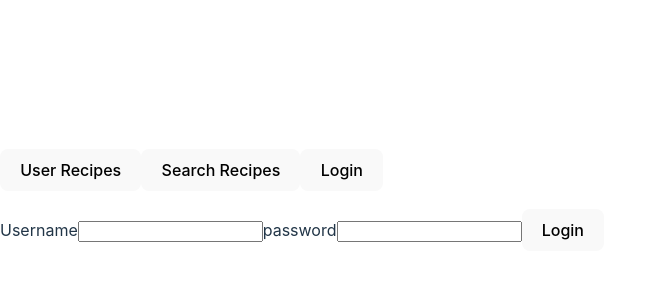
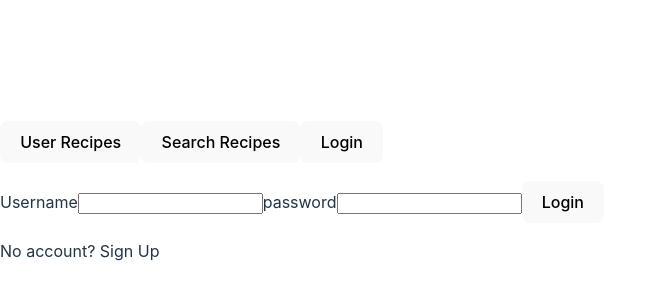
Before and after one commit to Linda-Njau/cookout_client_v2, a React (Vite) app: page /Login in a window 1280 px wide. Shown: the part 200-500 px from the top of the page, without its empty margins (0-645 px from the left). Built offline with nearby package versions, Linux system fonts and the light colour scheme.

Commit message:
Added link to sign up page from login page

```diff
--- a/src/Login.jsx
+++ b/src/Login.jsx
@@ -1,4 +1,5 @@
 import { useState } from 'react';
+import { Link } from 'react-router-dom';
 import { postData } from './httpService';
 
 const Login = () => {
@@ -43,6 +44,7 @@ const Login = () => {
                 {loginError && <p>{loginError}</p>}
 
                 </label>
+                <p>No account? <Link to="/SignUp"></Link>Sign Up</p>
             </form>
         </div>
     )
```
